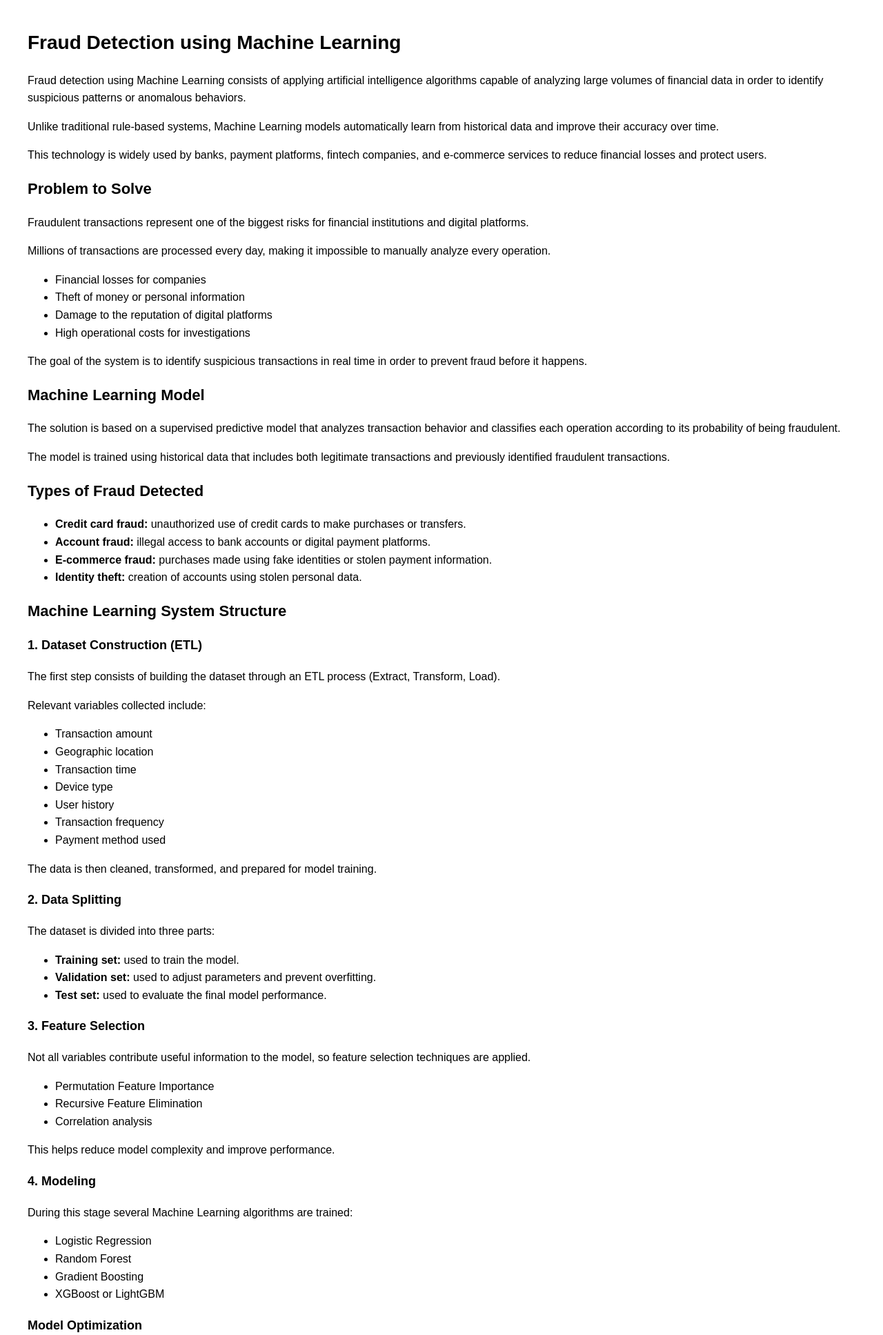
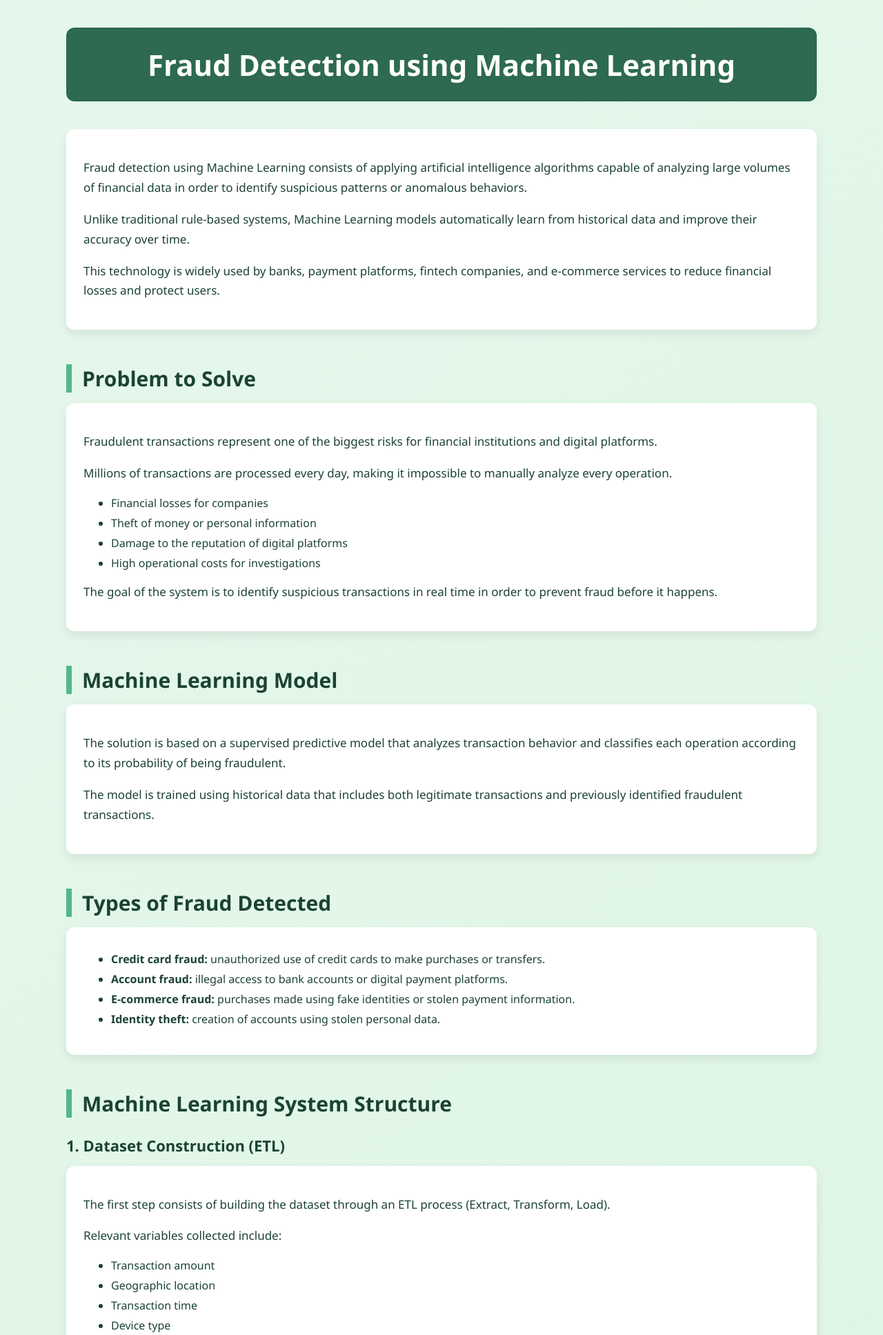
Before and after one commit to Andres5-12/Machine_Learning, a Flask app: page /Juan in a window 1280 px wide. Shown: the top 1935 px of the page at 69% size. Run offline with Flask 3, Linux system fonts and the light colour scheme.

Commit message:
cuarto cargue ramaJuan

```diff
--- a/templates/Garcia.html
+++ b/templates/Garcia.html
@@ -2,31 +2,82 @@
 <html lang="en">
 <head>
 <meta charset="UTF-8">
-<title>Fraud Detection using Machine Learning</title>
+<title>fraud detection, machine learning use case</title>
 
 <style>
 
 body{
-    font-family: Arial, sans-serif;
-    background:white;
-    color:black;
-    margin:40px;
-    line-height:1.6;
+    font-family: 'Segoe UI', Arial, sans-serif;
+    margin:0;
+    background:linear-gradient(135deg,#e6f7ec,#d7f5df);
+    color:#1b4332;
 }
 
-h1{
-    font-size:28px;
-    font-weight:bold;
+.container{
+    width:85%;
+    margin:auto;
+    padding:40px;
 }
 
-h2{
+.main-title{
+    text-align:center;
+    font-size:42px;
+    font-weight:bold;
+    padding:25px;
+    background:#2d6a4f;
+    color:white;
+    border-radius:12px;
+    margin-bottom:40px;
+}
+
+.section-title{
+    font-size:30px;
+    font-weight:bold;
+    margin-top:50px;
+    margin-bottom:15px;
+    padding-left:15px;
+    border-left:8px solid #52b788;
+}
+
+.subtitle{
     font-size:22px;
     font-weight:bold;
+    margin-top:25px;
 }
 
-h3{
-    font-size:18px;
-    font-weight:bold;
+.box{
+    background:white;
+    border-radius:12px;
+    padding:25px;
+    margin-top:15px;
+    box-shadow:0 6px 14px rgba(0,0,0,0.08);
+}
+
+p{
+    line-height:1.7;
+    font-size:17px;
+}
+
+ul{
+    margin-top:10px;
+}
+
+li{
+    margin-bottom:7px;
+}
+
+.separator{
+    height:3px;
+    background:#95d5b2;
+    margin:40px 0;
+}
+
+.footer{
+    text-align:center;
+    margin-top:60px;
+    padding:20px;
+    color:#2d6a4f;
+    font-size:14px;
 }
 
 </style>
@@ -34,8 +85,13 @@ h3{
 
 <body>
 
-<h1><b>Fraud Detection using Machine Learning</b></h1>
+<div class="container">
 
+<div class="main-title">
+Fraud Detection using Machine Learning
+</div>
+
+<div class="box">
 <p>
 Fraud detection using Machine Learning consists of applying artificial intelligence algorithms capable of analyzing large volumes of financial data in order to identify suspicious patterns or anomalous behaviors.
 </p>
@@ -47,8 +103,11 @@ Unlike traditional rule-based systems, Machine Learning models automatically lea
 <p>
 This technology is widely used by banks, payment platforms, fintech companies, and e-commerce services to reduce financial losses and protect users.
 </p>
+</div>
 
-<h2><b>Problem to Solve</b></h2>
+<div class="section-title">Problem to Solve</div>
+
+<div class="box">
 
 <p>
 Fraudulent transactions represent one of the biggest risks for financial institutions and digital platforms.
@@ -69,7 +128,11 @@ Millions of transactions are processed every day, making it impossible to manual
 The goal of the system is to identify suspicious transactions in real time in order to prevent fraud before it happens.
 </p>
 
-<h2><b>Machine Learning Model</b></h2>
+</div>
+
+<div class="section-title">Machine Learning Model</div>
+
+<div class="box">
 
 <p>
 The solution is based on a supervised predictive model that analyzes transaction behavior and classifies each operation according to its probability of being fraudulent.
@@ -79,7 +142,11 @@ The solution is based on a supervised predictive model that analyzes transaction
 The model is trained using historical data that includes both legitimate transactions and previously identified fraudulent transactions.
 </p>
 
-<h2><b>Types of Fraud Detected</b></h2>
+</div>
+
+<div class="section-title">Types of Fraud Detected</div>
+
+<div class="box">
 
 <ul>
 <li><b>Credit card fraud:</b> unauthorized use of credit cards to make purchases or transfers.</li>
@@ -88,17 +155,19 @@ The model is trained using historical data that includes both legitimate transac
 <li><b>Identity theft:</b> creation of accounts using stolen personal data.</li>
 </ul>
 
-<h2><b>Machine Learning System Structure</b></h2>
+</div>
 
-<h3><b>1. Dataset Construction (ETL)</b></h3>
+<div class="section-title">Machine Learning System Structure</div>
+
+<div class="subtitle">1. Dataset Construction (ETL)</div>
+
+<div class="box">
 
 <p>
 The first step consists of building the dataset through an ETL process (Extract, Transform, Load).
 </p>
 
-<p>
-Relevant variables collected include:
-</p>
+<p>Relevant variables collected include:</p>
 
 <ul>
 <li>Transaction amount</li>
@@ -114,7 +183,11 @@ Relevant variables collected include:
 The data is then cleaned, transformed, and prepared for model training.
 </p>
 
-<h3><b>2. Data Splitting</b></h3>
+</div>
+
+<div class="subtitle">2. Data Splitting</div>
+
+<div class="box">
 
 <p>The dataset is divided into three parts:</p>
 
@@ -124,7 +197,11 @@ The data is then cleaned, transformed, and prepared for model training.
 <li><b>Test set:</b> used to evaluate the final model performance.</li>
 </ul>
 
-<h3><b>3. Feature Selection</b></h3>
+</div>
+
+<div class="subtitle">3. Feature Selection</div>
+
+<div class="box">
 
 <p>
 Not all variables contribute useful information to the model, so feature selection techniques are applied.
@@ -140,11 +217,13 @@ Not all variables contribute useful information to the model, so feature selecti
 This helps reduce model complexity and improve performance.
 </p>
 
-<h3><b>4. Modeling</b></h3>
+</div>
 
-<p>
-During this stage several Machine Learning algorithms are trained:
-</p>
+<div class="subtitle">4. Modeling</div>
+
+<div class="box">
+
+<p>During this stage several Machine Learning algorithms are trained:</p>
 
 <ul>
 <li>Logistic Regression</li>
@@ -153,7 +232,11 @@ During this stage several Machine Learning algorithms are trained:
 <li>XGBoost or LightGBM</li>
 </ul>
 
-<h3><b>Model Optimization</b></h3>
+<p>
+These models allow the system to detect complex patterns related to fraudulent transactions.
+</p>
+
+<div class="subtitle">Model Optimization</div>
 
 <p>Different optimization techniques are applied such as:</p>
 
@@ -165,7 +248,11 @@ During this stage several Machine Learning algorithms are trained:
 <li>Cross Validation</li>
 </ul>
 
-<h3><b>5. Model Evaluation</b></h3>
+</div>
+
+<div class="subtitle">5. Model Evaluation</div>
+
+<div class="box">
 
 <p>To measure the effectiveness of the model, different performance metrics are used:</p>
 
@@ -186,7 +273,11 @@ These metrics help determine how well the model detects fraud without incorrectl
 Model interpretability tools such as <b>SHAP</b> are also used to identify which variables have the greatest impact on predictions.
 </p>
 
-<h3><b>6. Deployment and Monitoring</b></h3>
+</div>
+
+<div class="subtitle">6. Deployment and Monitoring</div>
+
+<div class="box">
 
 <p>
 Once the model is validated, it is deployed into production to analyze transactions in real time.
@@ -201,7 +292,11 @@ Once the model is validated, it is deployed into production to analyze transacti
 <li>The need for retraining</li>
 </ul>
 
-<h2><b>Benefits of Machine Learning in Fraud Detection</b></h2>
+</div>
+
+<div class="section-title">Benefits of Machine Learning in Fraud Detection</div>
+
+<div class="box">
 
 <ul>
 <li>Early identification of fraudulent activities</li>
@@ -212,7 +307,11 @@ Once the model is validated, it is deployed into production to analyze transacti
 <li>Continuous adaptation to new fraud strategies</li>
 </ul>
 
-<h2><b>Conclusion</b></h2>
+</div>
+
+<div class="section-title">Conclusion</div>
+
+<div class="box">
 
 <p>
 Machine Learning-based fraud detection has become a fundamental tool for the financial sector.
@@ -226,5 +325,13 @@ Thanks to its ability to analyze massive datasets, detect complex behavioral pat
 In an increasingly digital world, artificial intelligence plays a key role in ensuring secure and trustworthy financial transactions.
 </p>
 
+</div>
+
+<div class="footer">
+Machine Learning Academic Work – by-Juan Garcia
+</div>
+
+</div>
+
 </body>
 </html>
```
